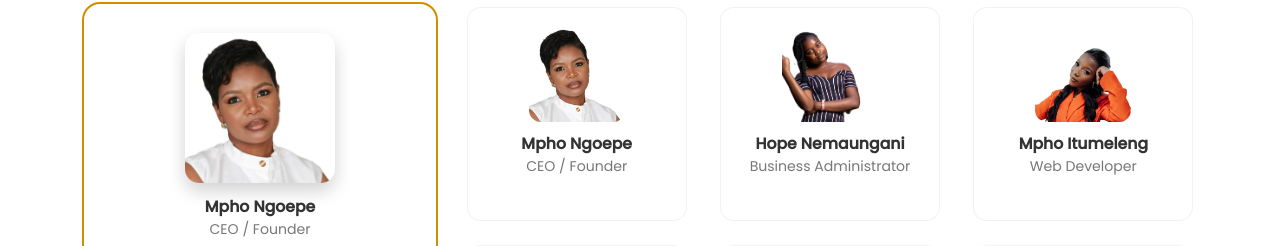
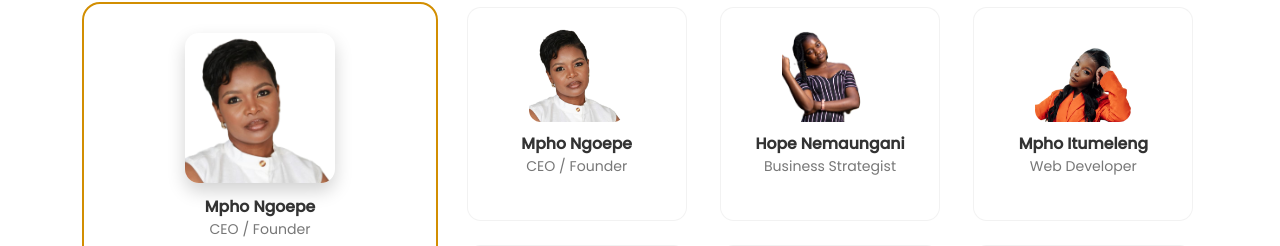
Before and after one commit to SIMPLE-H-O-C/Simple-hoc, a React (Vite) app in the folder simple-hoc/: page / in a window 1280 px wide. Shown: the part 1812-2058 px from the top of the page. Built offline with nearby package versions, Linux system fonts and the light colour scheme.

Commit message:
feat(about): Updated Hopes role and linkedin link

```diff
--- a/simple-hoc/src/components/AboutUs.jsx
+++ b/simple-hoc/src/components/AboutUs.jsx
@@ -24,10 +24,10 @@ const teamMembers = [
   },
   {
     name: "Hope Nemaungani",
-    role: "Business Administrator",
+    role: "Business Strategist",
     img: "/images/about/HopeM.png",
     description: "Skilled business administrator ensuring smooth operations and strategic planning to support Simple-HOC's growth and success.",
-    linkedin: "https://www.linkedin.com/in/hope-nemaungani",
+    linkedin: "https://www.linkedin.com/in/murangi-nemaungani-56980a19b",
     twitter: "https://twitter.com/hopenemaungani",
     email: "hope.nemaungani@simple-hoc.co.za"
   },
```
